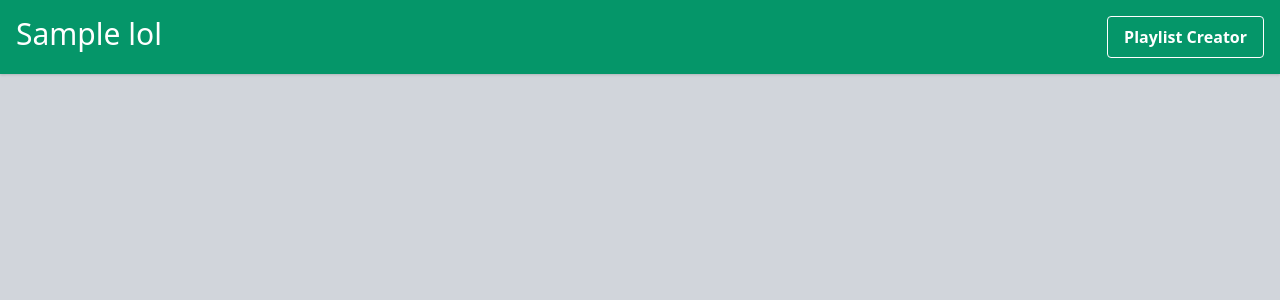
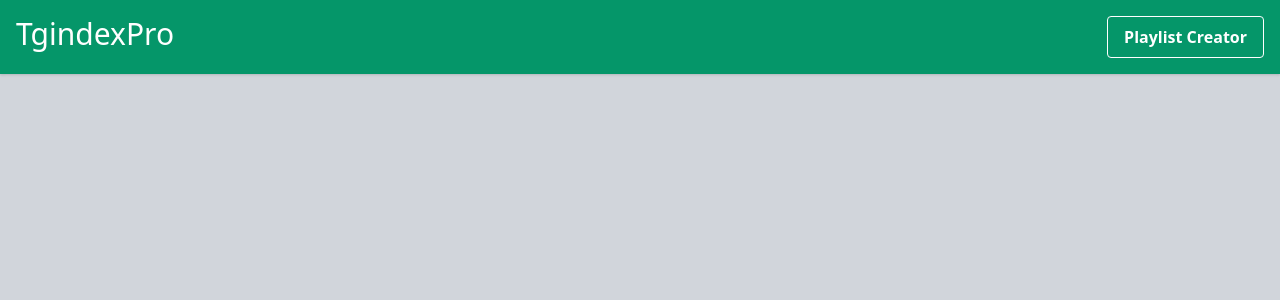
Before and after one commit to rayanfer32/TgindexPro, a Python web app: template app/templates/header.html in a window 1280 px wide. Shown: the top 300 px of the page. Run offline with Jinja, Linux system fonts and the light colour scheme; the template is opened without the code that fills it: most values are stand-ins (such as "Sample title", 1, 10 or a date in 2020); some libraries are stand-ins or nearby versions.

Commit message:
Update header.html

```diff
--- a/app/templates/header.html
+++ b/app/templates/header.html
@@ -18,7 +18,7 @@
 
             <header class="flex bg-green-600 font-sans justify-between  text-white mb-2 p-4 w-full sticky top-0 shadow">
 
-                <a href="/" class="text-left text-xl lg:text-2xl xl:text-3xl">{{lol}} </a>
+                <a href="/" class="text-left text-xl lg:text-2xl xl:text-3xl">TgindexPro </a>
                 <a href="/pc" class="bg-transparent hover:bg-blue-500 text-white font-semibold hover:text-white py-2 px-4 border border-white hover:border-transparent rounded">Playlist Creator</a>
                 {% if otg %}
                     <a title="On-The-Go Indexing" href="/otg" class="text-xl lg:text-2xl xl:text-3xl"> OTG Indexing </a>
```
